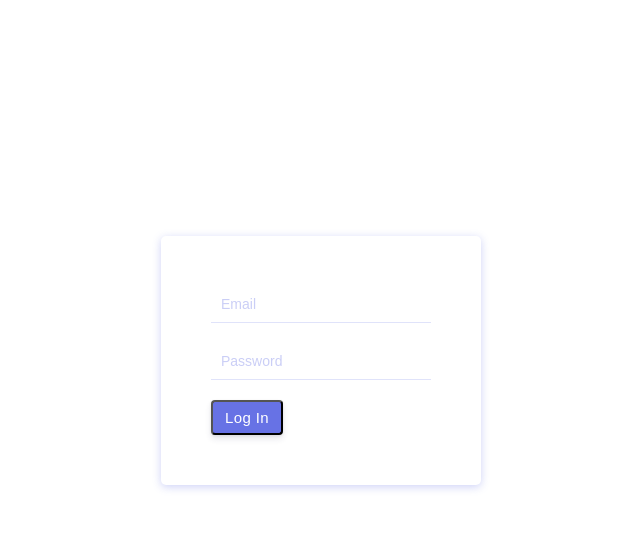
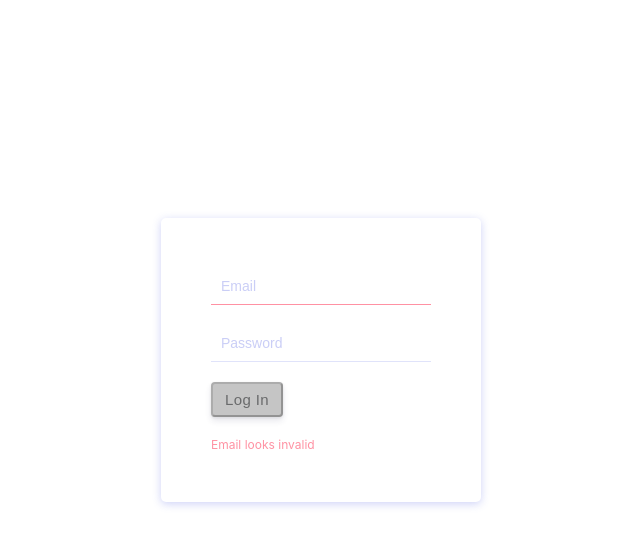
Before and after one commit to akashbdj/greet, a React app: page /login in a window 1280 px wide. Both pictures are taken after a click on the button "Log In". Shown: the whole page, without its empty margins (319-959 px from the left). Built offline with nearby package versions, Linux system fonts and the light colour scheme.

Commit message:
basic form error handling

```diff
--- a/assets/styles/main.css
+++ b/assets/styles/main.css
@@ -32,6 +32,10 @@ button:focus {
 
 input::placeholder {
     color: #6772e559;
+}
+
+.error {
+    border-bottom: 1px solid #ff002a6e;
 }
 
 .login {
@@ -69,6 +73,12 @@ input::placeholder {
     text-decoration: none;
 }
 
+.login--error-section {
+    margin-top: 20px;
+    color: #ff002a6e;
+    font-size: 12px;
+}
+
 .profile {
     display: flex;
     align-items: center;
@@ -99,3 +109,8 @@ input::placeholder {
     font-size: 20px;
     letter-spacing: 0.025em;
 }
+
+.disabled {
+    background-color: #c5c5c5;
+    color: #696a6b;
+}
--- a/src/components/login.js
+++ b/src/components/login.js
@@ -4,11 +4,12 @@ import { connect } from 'react-redux'
 class Login extends Component {
     state = {
         email: '',
-        password: ''
+        password: '',
+        errors: {}
     }
 
     onCredentialChange = (entity, e) => {
-        this.setState({ [entity]: e.target.value })
+        this.setState({ [entity]: e.target.value, errors: {} })
     }
 
     /*
@@ -18,40 +19,80 @@ class Login extends Component {
     */
     onSubmit = () => {
         const { dispatch } = this.props
-        const { email } = this.state
+        const { email, password } = this.state
+
+        // basic regex to test email!
+        if (!/@/.test(email)) {
+            this.setState({ errors: { email: 'Email looks invalid' } })
+            return
+        }
+
+        if (!password) {
+            this.setState({ errors: { password: 'Password cannot be empty' } })
+            return
+        }
 
         dispatch({ type: 'TRY_LOG_IN' })
-        const token = localStorage.getItem(email)
 
-        if (token) {
-            dispatch({ type: 'LOGIN_SUCCESS', data: token })
-        } else {
-            dispatch({ type: 'LOGIN_FAILED' })
-        }
+        // setTimeout is being used to mimic actual network call
+        setTimeout(() => {
+            const token = localStorage.getItem(email)
+            if (token) {
+                dispatch({ type: 'LOGIN_SUCCESS', data: token })
+            } else {
+                this.setState({ errors: { failed: 'Email/Password incorrect' } })
+                dispatch({ type: 'LOGIN_FAILED' })
+            }
+        }, 2000)
+    }
+
+    hasErrors = () => {
+        let { errors } = this.state
+        return Object.keys(errors).length > 0
     }
 
     renderForm() {
-        let { email, password } = this.state
+        let { email, password, errors } = this.state
+        let { isTryingLogin } = this.props
+        let buttonClasses = ['login--button']
+
+        if (this.hasErrors() || isTryingLogin) {
+            buttonClasses.push('disabled')
+        }
+
         return (
             <div className="login--form-wrapper">
                 <input
                     placeholder="Email"
                     name="email"
+                    className={errors.email ? 'error' : ''}
                     value={email}
                     onChange={e => this.onCredentialChange('email', e)}
                 />
                 <input
                     type="password"
                     placeholder="Password"
+                    className={errors.password ? 'error' : ''}
                     name="password"
                     value={password}
                     onChange={e => this.onCredentialChange('password', e)}
                 />
                 <div>
-                    <button className="login--button" onClick={this.onSubmit}>
-                        Log In
+                    <button
+                        className={buttonClasses.join(' ')}
+                        disabled={buttonClasses.indexOf('disabled') > -1}
+                        onClick={this.onSubmit}
+                    >
+                        {isTryingLogin ? 'Loading...' : 'Log In'}
                     </button>
                 </div>
+                {this.hasErrors() ? (
+                    <div class="login--error-section">
+                        {errors.email}
+                        {errors.password}
+                        {errors.failed}
+                    </div>
+                ) : null}
             </div>
         )
     }
@@ -61,4 +102,5 @@ class Login extends Component {
     }
 }
 
-export default connect()(Login)
+const mapStateToProps = ({ isTryingLogin }) => ({ isTryingLogin })
+export default connect(mapStateToProps)(Login)
--- a/src/index.js
+++ b/src/index.js
@@ -18,7 +18,7 @@ let store = configureStore(initialState)
  *
  *  Try to login with these credentials
  */
-;(function init() {
+;(function seed() {
     localStorage.setItem('steve@apple.com', 'apple@12345')
     localStorage.setItem('steve@orange.com', 'orange@12345')
 })()
```
